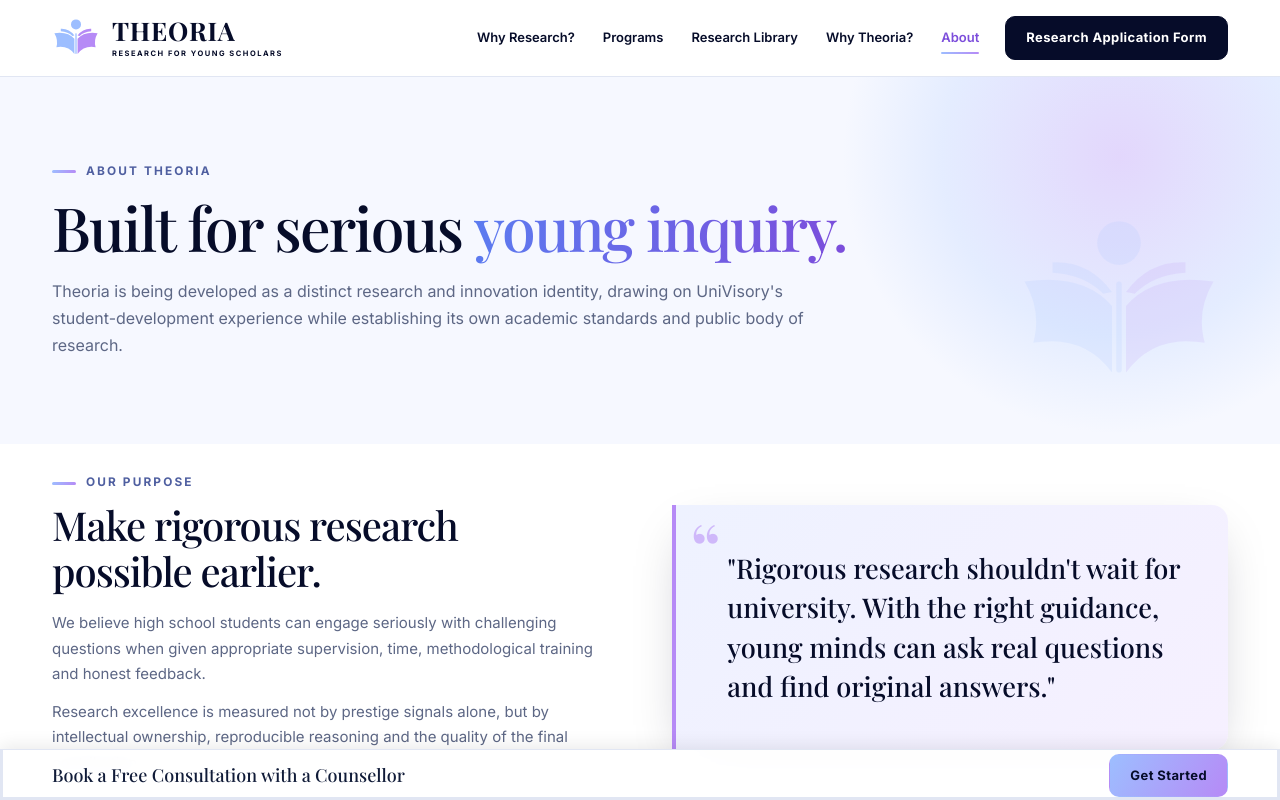
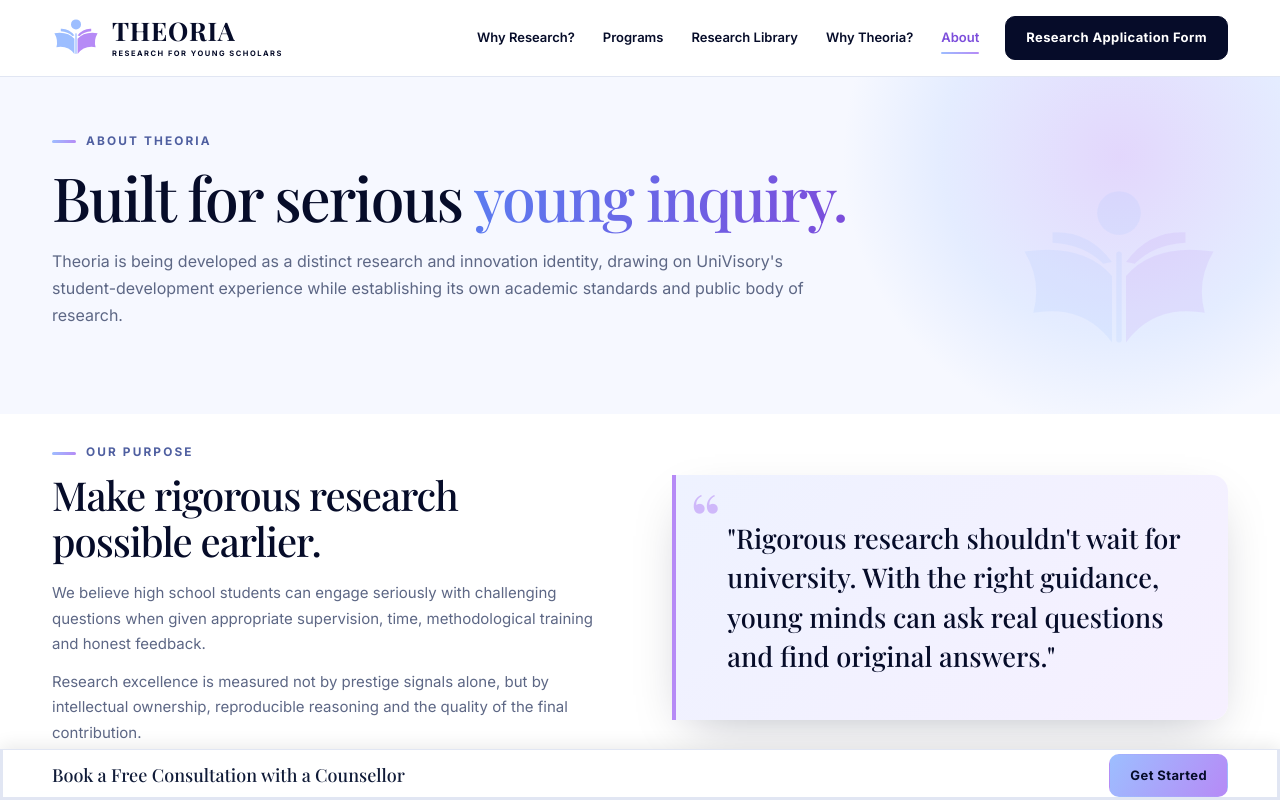
Before and after one commit to anshu762/theoria-website, a React (Vite) app: page /about in a window 1280 px wide. Shown: the top 800 px of the page. Built offline with nearby package versions, Linux system fonts and the light colour scheme.

Commit message:
update: home page three path card most choose path override issues and faq.

```diff
--- a/src/components/CommonQuestions.jsx
+++ b/src/components/CommonQuestions.jsx
@@ -12,7 +12,7 @@ export default function CommonQuestions() {
   return (
     <section className="bg-white">
       <div className="shell">
-        <div className="grid grid-cols-1 gap-10 lg:grid-cols-1 lg:gap-16">
+        <div className="grid grid-cols-1 gap-1 lg:grid-cols-1 lg:gap-1">
           <div className="">
             <h2>Frequently asked questions</h2>
           </div>
--- a/src/styles/theoria.css
+++ b/src/styles/theoria.css
@@ -87,7 +87,7 @@ section{padding:25px 0 !important;position:relative}
 @keyframes twinkle{50%{opacity:.35;transform:scale(.8) rotate(20deg)}}
 
 /* page head */
-.pagehead{background:var(--ivory);padding:80px 0 76px;position:relative;overflow:hidden}
+.pagehead{background:var(--ivory);padding:50px 0 46px;position:relative;overflow:hidden}
 .pagehead:before{content:"";position:absolute;right:-120px;top:-200px;width:560px;height:560px;background:radial-gradient(circle,rgba(182,138,246,.3),rgba(157,190,255,.2) 45%,transparent 70%)}
 .pagehead .shell{position:relative}
 .pagehead h1{font-size:clamp(2.5rem,5vw,4.5rem);margin:16px 0 22px;max-width:980px}
@@ -371,7 +371,7 @@ section{padding:var(--sec) 0}
 .mn-name{font-size:12px}
 
 /* ---------- page head (inner pages) ---------- */
-.pagehead{padding:clamp(48px,7vw,80px) 0 clamp(44px,6.5vw,72px)}
+.pagehead{padding:clamp(48px,7vw,50px) 0 clamp(44px,6.5vw,72px)}
 .pagehead h1{font-size:clamp(2rem,1rem + 3.6vw,3.8rem);margin:14px 0 18px}
 
 /* ---------- cards ---------- */
```
